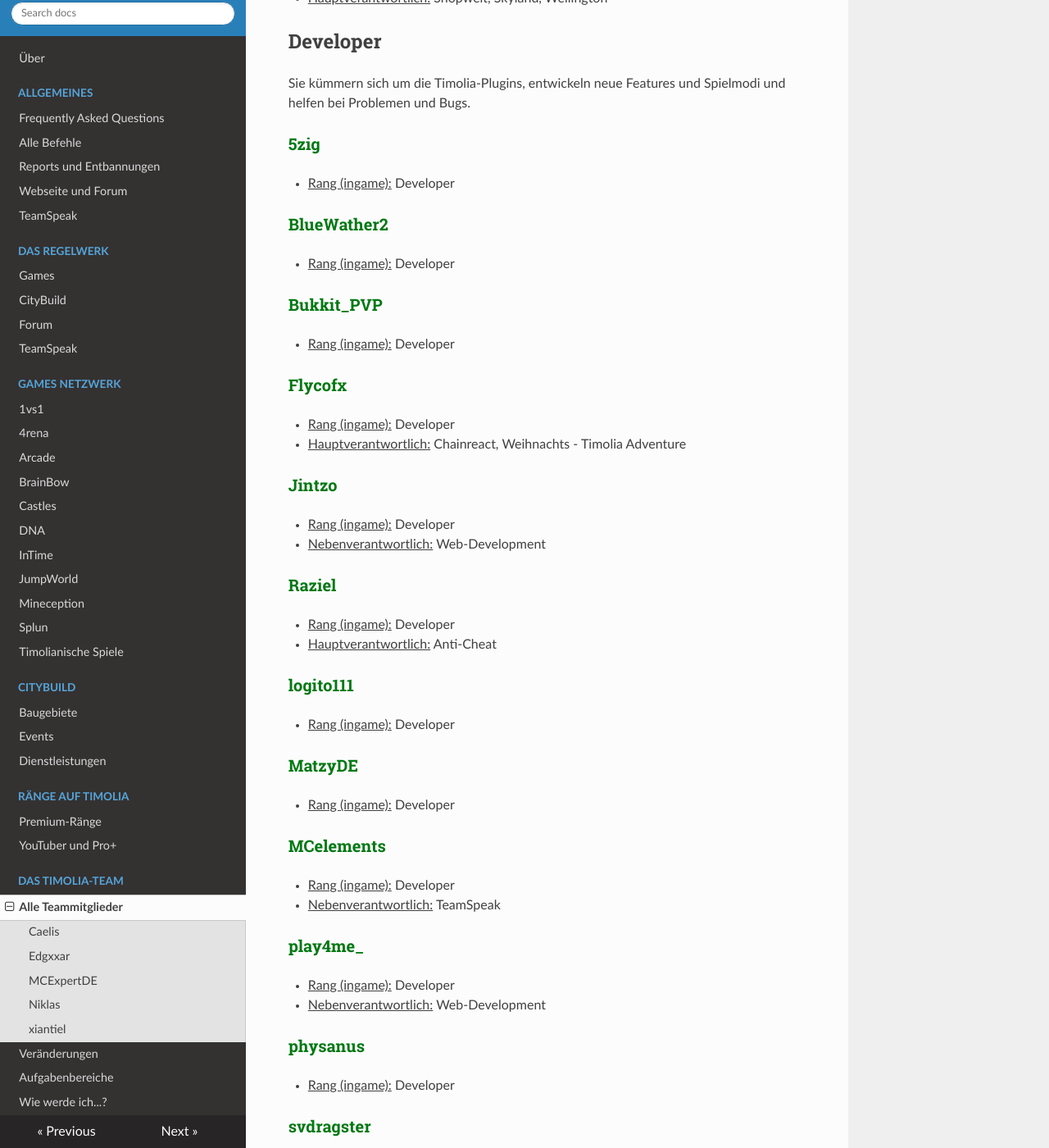
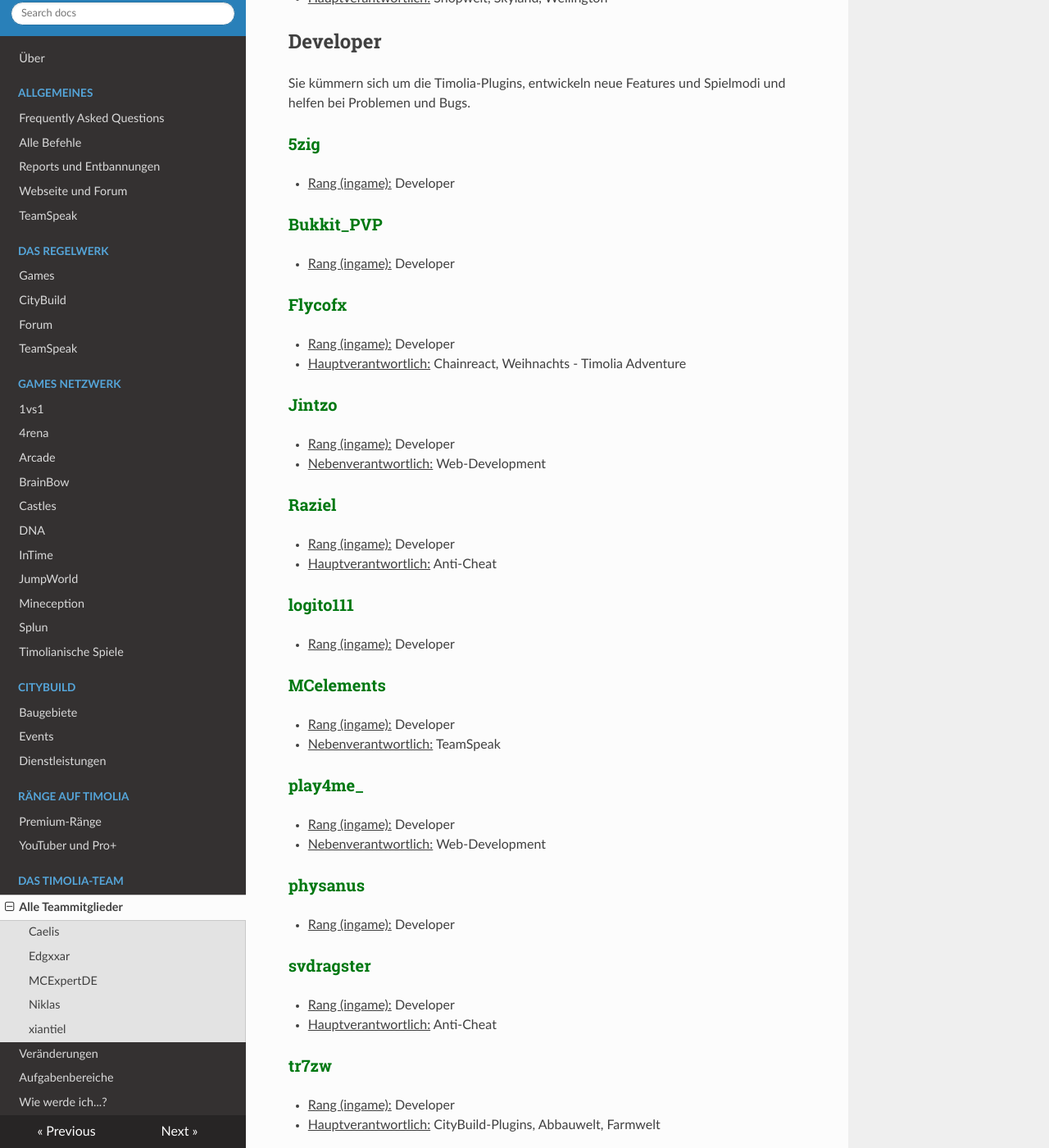
Before and after one commit to TimoliaDE/HowTo, an MkDocs documentation site: the page built from docs/team/members.md, in a window 1280 px wide and 1400 px high, scrolled down 2875 px. Shown: the whole window at 82% size. Built offline with MkDocs 1.6.1, drawn with Linux system fonts in a browser that asks for light colours; nearby versions of some CDN libraries; old or Windows-style settings are respelled for this version of MkDocs.

Commit message:
Update members.md

```diff
--- a/docs/team/members.md
+++ b/docs/team/members.md
@@ -94,9 +94,6 @@ Sie kümmern sich um die Timolia-Plugins, entwickeln neue Features und Spielmodi
 ### <strong><span style="color:#007812">5zig</span></strong>
 - <u>Rang (ingame):</u> Developer
 
-### <strong><span style="color:#007812">BlueWather2</span></strong>
-- <u>Rang (ingame):</u> Developer
-
 ###<strong><span style="color:#007812">Bukkit_PVP</span></strong>
 - <u>Rang (ingame):</u> Developer
 
@@ -113,9 +110,6 @@ Sie kümmern sich um die Timolia-Plugins, entwickeln neue Features und Spielmodi
 - <u>Hauptverantwortlich:</u> Anti-Cheat
 
 ### <strong><span style="color:#007812">logito111</span></strong>
-- <u>Rang (ingame):</u> Developer
-
-### <strong><span style="color:#007812">MatzyDE</span></strong>
 - <u>Rang (ingame):</u> Developer
 
 ###<strong><span style="color:#007812">MCelements</span></strong>
```
